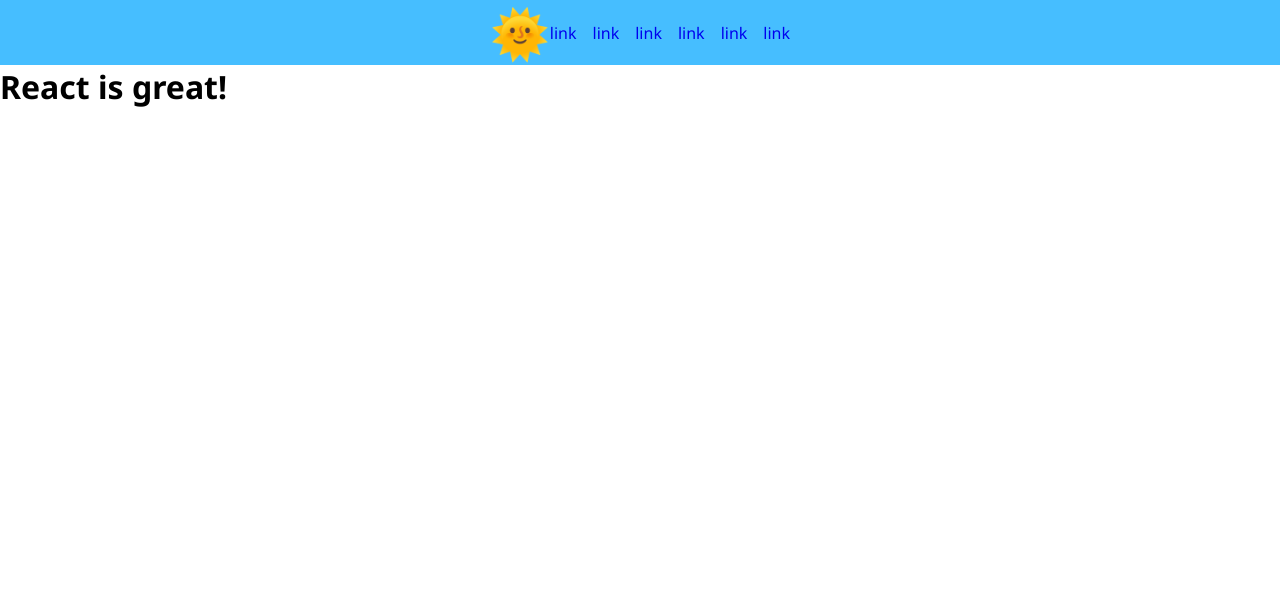
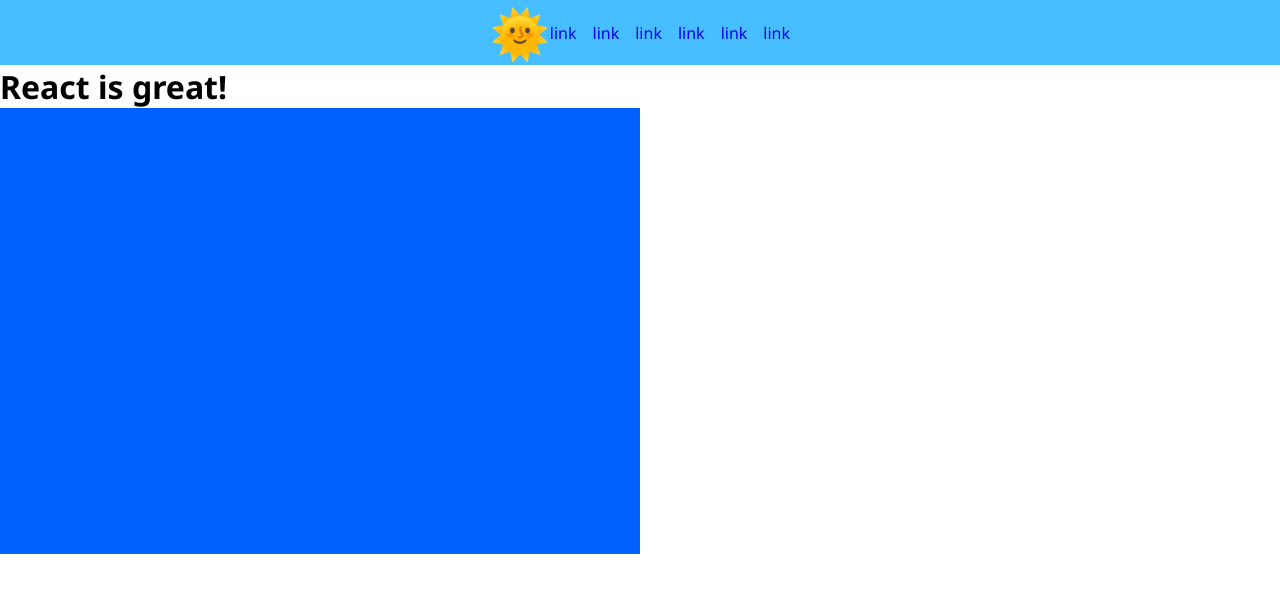
Before and after one commit to SalvatoreMangiacotti/react-js, a React (Vite) app: page / in a window 1280 px wide. Shown: the top 592 px of the page. Built offline with nearby package versions, Linux system fonts and the light colour scheme.

Commit message:
Add an image to the MainContent component

```diff
--- a/src/App.css
+++ b/src/App.css
@@ -12,7 +12,16 @@
 
 
 body {
+
   font-family: "Noto Sans", serif;
+
+}
+
+
+img {
+
+  width: 50%;
+
 }
 
 
--- a/src/components/MainContent.jsx
+++ b/src/components/MainContent.jsx
@@ -2,8 +2,13 @@ export default function MainContent() {
 
     return (
 
-        <h1>React is great!</h1>
+        <>
 
+            <h1>React is great!</h1>
+
+            <img src="../src/assets/images/blue.PNG" />
+
+        </>
     )
 
 }
```
Also changed, not shown: src/assets/images/blue.PNG (added).
